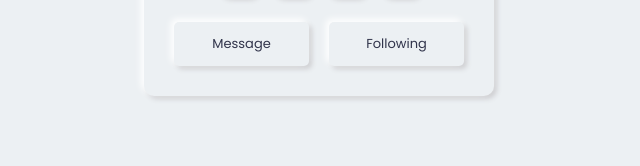
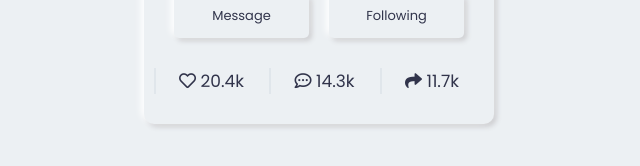
Before and after one commit to IlyaKrapivnoy/CSS_neumorphism_profile_card, a plain HTML site: page index.html in a window 1280 px wide. Shown: the part 508-674 px from the top of the page, without its empty margins (321-961 px from the left). Drawn offline with Linux system fonts and the light colour scheme.

Commit message:
share section

```diff
--- a/index.html
+++ b/index.html
@@ -34,6 +34,20 @@
         <button>Message</button>
         <button>Following</button>
       </div>
+      <div class="social-share">
+        <div class="row">
+          <i class="far fa-heart"></i>
+          <span>20.4k</span>
+        </div>
+        <div class="row">
+          <i class="far fa-comment-dots"></i>
+          <span>14.3k</span>
+        </div>
+        <div class="row">
+          <i class="fas fa-share"></i>
+          <span>11.7k</span>
+        </div>
+      </div>
     </div>
   </body>
 </html>
--- a/style.css
+++ b/style.css
@@ -151,3 +151,35 @@ body {
 .buttons button:last-child {
     margin-left: 10px;
 }
+
+.row:first-child::before {
+    background: none;
+}
+
+.wrapper .social-share {
+    display: flex;
+    width: 100%;
+    margin-top: 30px;
+    padding: 0 5px;
+    justify-content: space-between;
+}
+
+.social-share .row {
+    color: #31344b;
+    font-size: 17px;
+    cursor: pointer;
+    position: relative;
+}
+
+.social-share .row::before {
+    position: absolute;
+    content: '';
+    width: 2px;
+    height: 100%;
+    background: #e0e6eb;
+    margin-left: -25px;
+}
+
+.row:first-childd::before {
+    background: none;
+}
```
